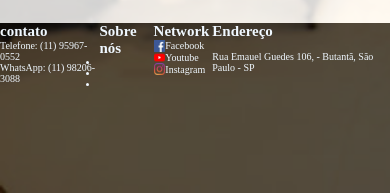
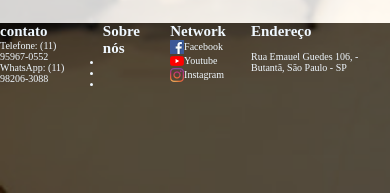
Before and after one commit to DevGeff/front-end.senai, a plain HTML site: page cabelolisoprojeto/projetocabeloliso/index.html in a window 390 px wide. Shown: the part 723-916 px from the top of the page. Drawn offline with Linux system fonts and the light colour scheme.

Commit message:
Update style.css
att1.2

```diff
--- a/cabelolisoprojeto/projetocabeloliso/style.css
+++ b/cabelolisoprojeto/projetocabeloliso/style.css
@@ -211,8 +211,12 @@ footer{
         font-size: 10px;
     }
 li>img{
-        width: 20%;
+        width: 25%;
     }
+
+footer>ul{
+margin-right: 25px;
+}
 
 
 }
```
